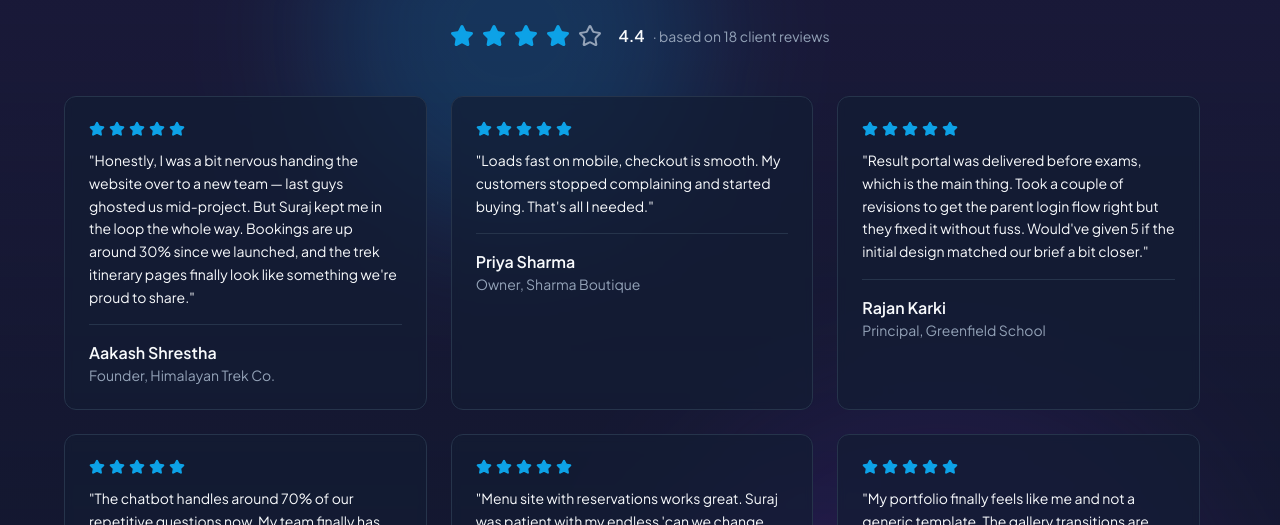
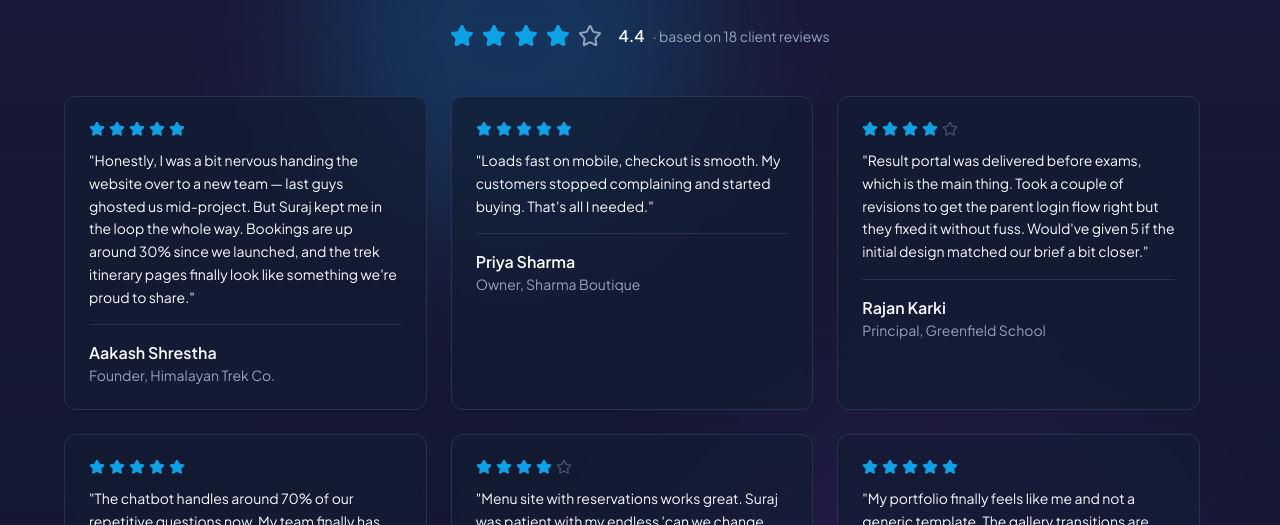
Before and after one commit to infosuraautomations-afk/sura-automate-shine-92cce907, a React (Vite) app: page / in a window 1280 px wide. Shown: the part 5140-5665 px from the top of the page. Built offline with nearby package versions, Linux system fonts and the light colour scheme; the HTML template or start-up script is replaced by a standard one.

Commit message:
Changes
Co-authored-by: infosuraautomations-afk <239263220+infosuraautomations-afk@users.noreply.github.com>

```diff
--- a/src/components/Reviews.tsx
+++ b/src/components/Reviews.tsx
@@ -78,7 +78,10 @@ export const Reviews = () => {
                 {/* Stars */}
                 <div className="flex gap-1 mb-3">
                   {[...Array(5)].map((_, i) => (
-                    <Star key={i} className="w-4 h-4 fill-primary text-primary" />
+                    <Star
+                      key={i}
+                      className={`w-4 h-4 ${i < review.rating ? "fill-primary text-primary" : "text-muted-foreground/40"}`}
+                    />
                   ))}
                 </div>
 
```
